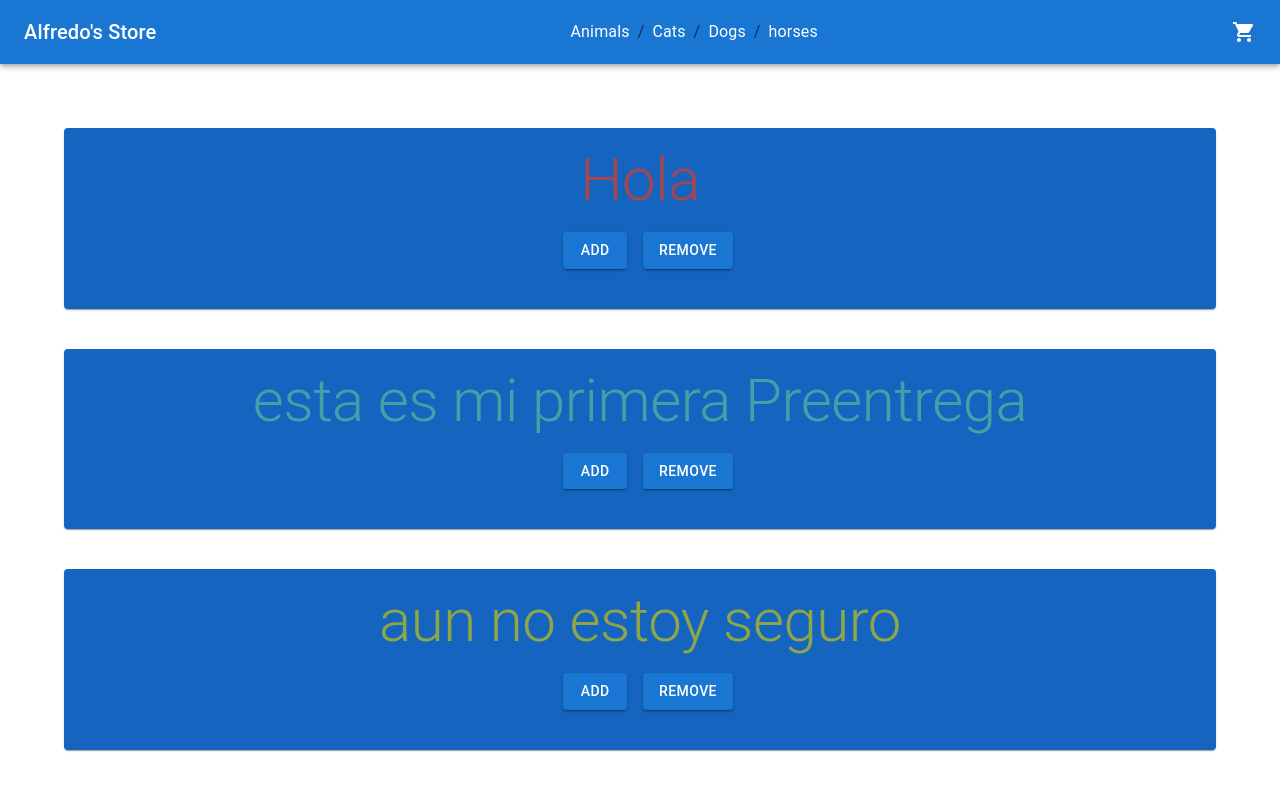
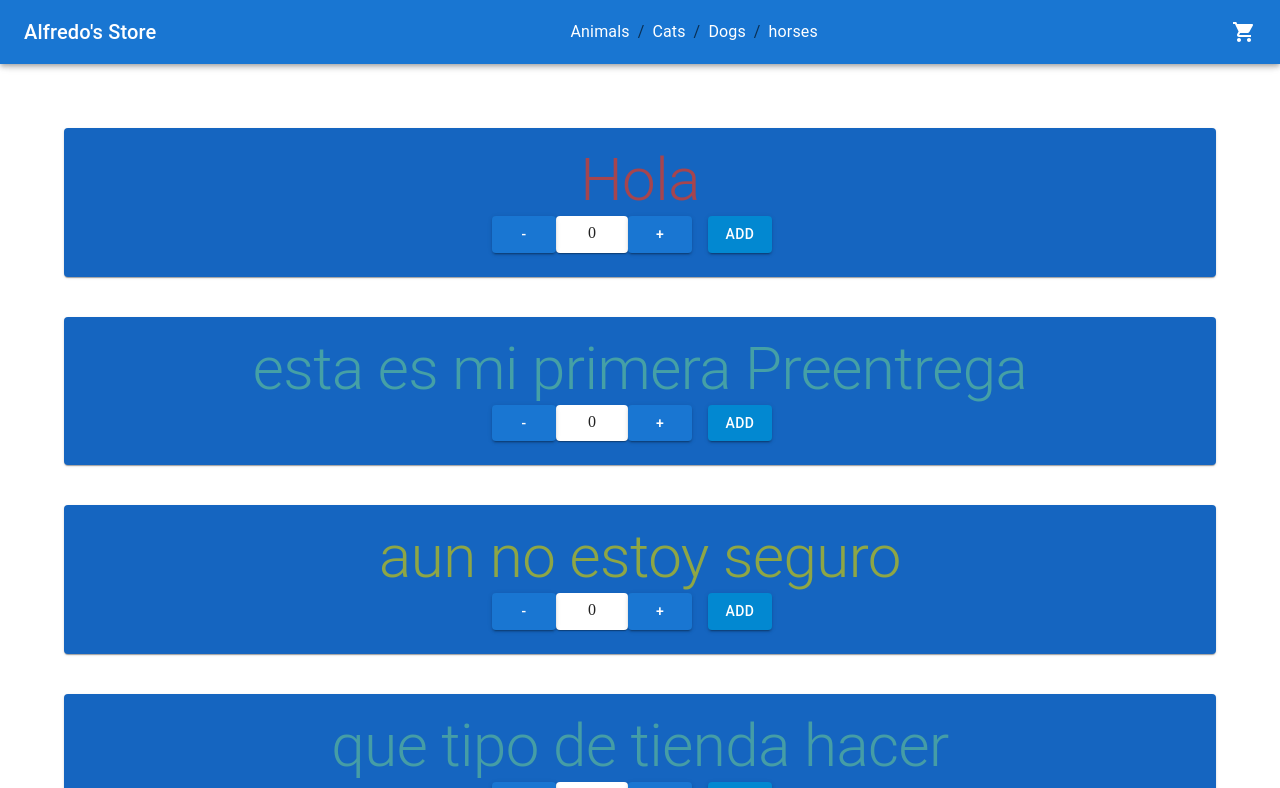
Before and after one commit to AlfredoMc95/PreEntrega1AlfredoMartinez, a React (Vite) app: page / in a window 1280 px wide. Shown: the top 788 px of the page. Built offline with nearby package versions, Linux system fonts and the light colour scheme.

Commit message:
Product cuntiti

```diff
--- a/src/components/card/card.jsx
+++ b/src/components/card/card.jsx
@@ -1,17 +1,21 @@
-import React from "react";
+import React, { useState } from "react";
 import Card from "@mui/material/Card";
 import CardContent from "@mui/material/CardContent";
 import Typography from "@mui/material/Typography";
 import Button from "@mui/material/Button";
 import Box from "@mui/material/Box";
+import Paper from "@mui/material/Paper";
 
 const card = ({ color, greeeting, setCount, countCart }) => {
+  const [product, setProduct] = useState(0);
   const add = () => {
-    setCount(countCart + 1);
+    setProduct(product + 1);
   };
-
   const remove = () => {
-    countCart >= 1 ? setCount(countCart - 1) : setCount((countCart = 0));
+    product >= 1 ? setProduct(product - 1) : setProduct((product = 0));
+  };
+  const addToCart = () => {
+    setCount((countCart = product));
   };
   return (
     <Card
@@ -27,12 +31,27 @@ const card = ({ color, greeeting, setCount, countCart }) => {
         <Typography variant="h2" align="center">
           {greeeting}
         </Typography>
-        <Box sx={{ textAlign: "center" }}>
-          <Button sx={{ m: 2 }} onClick={add} variant="contained">
+        <Box
+          sx={{
+            textAlign: "center",
+            display: "flex",
+            justifyContent: "center",
+          }}
+        >
+          <Button onClick={remove} variant="contained">
+            -
+          </Button>
+          <Paper sx={{ px: 4, py: 1 }}>{product}</Paper>
+          <Button onClick={add} variant="contained">
+            +
+          </Button>
+          <Button
+            sx={{ mx: 2 }}
+            onClick={addToCart}
+            variant="contained"
+            color="info"
+          >
             add
-          </Button>
-          <Button onClick={remove} variant="contained">
-            remove
           </Button>
         </Box>
       </CardContent>
```
